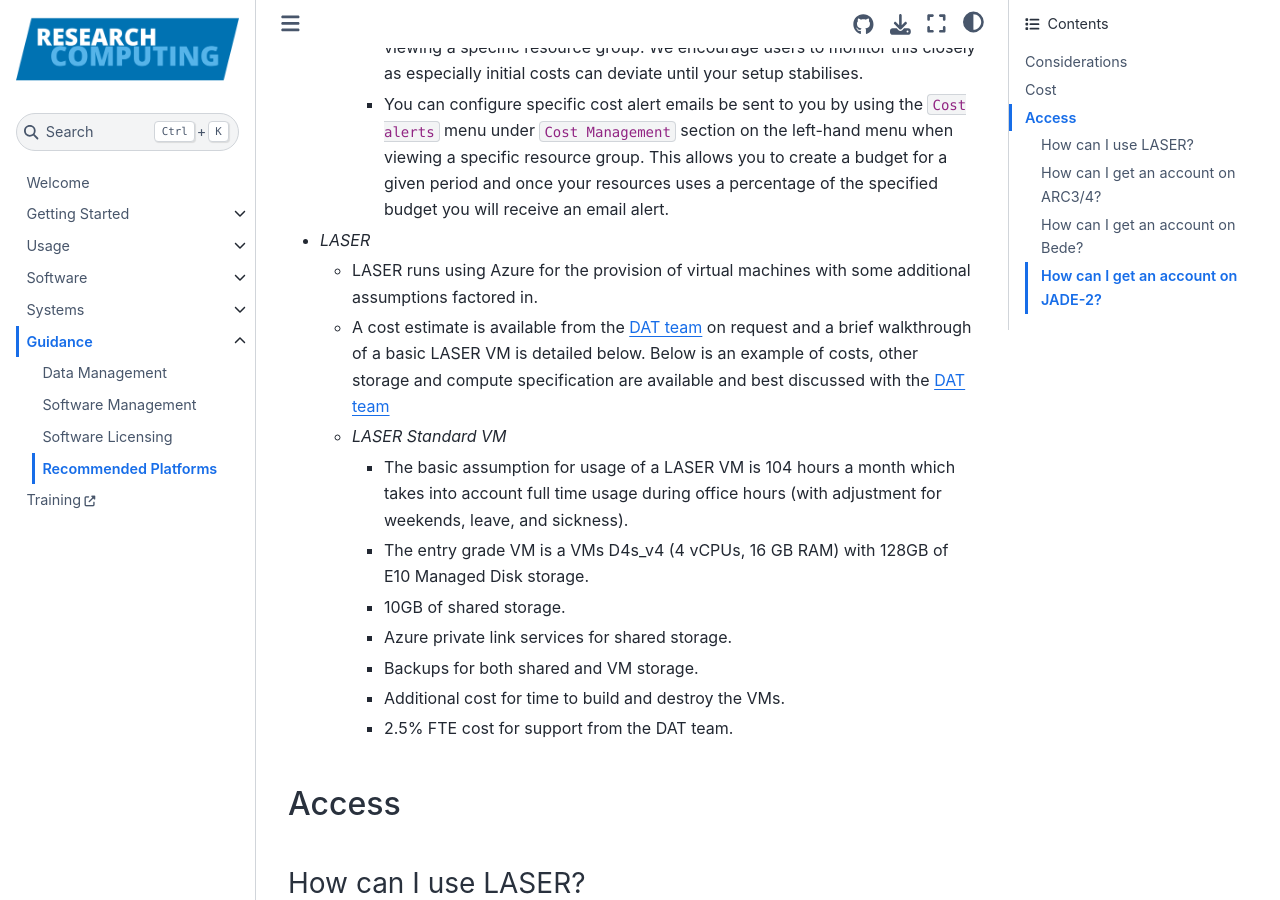
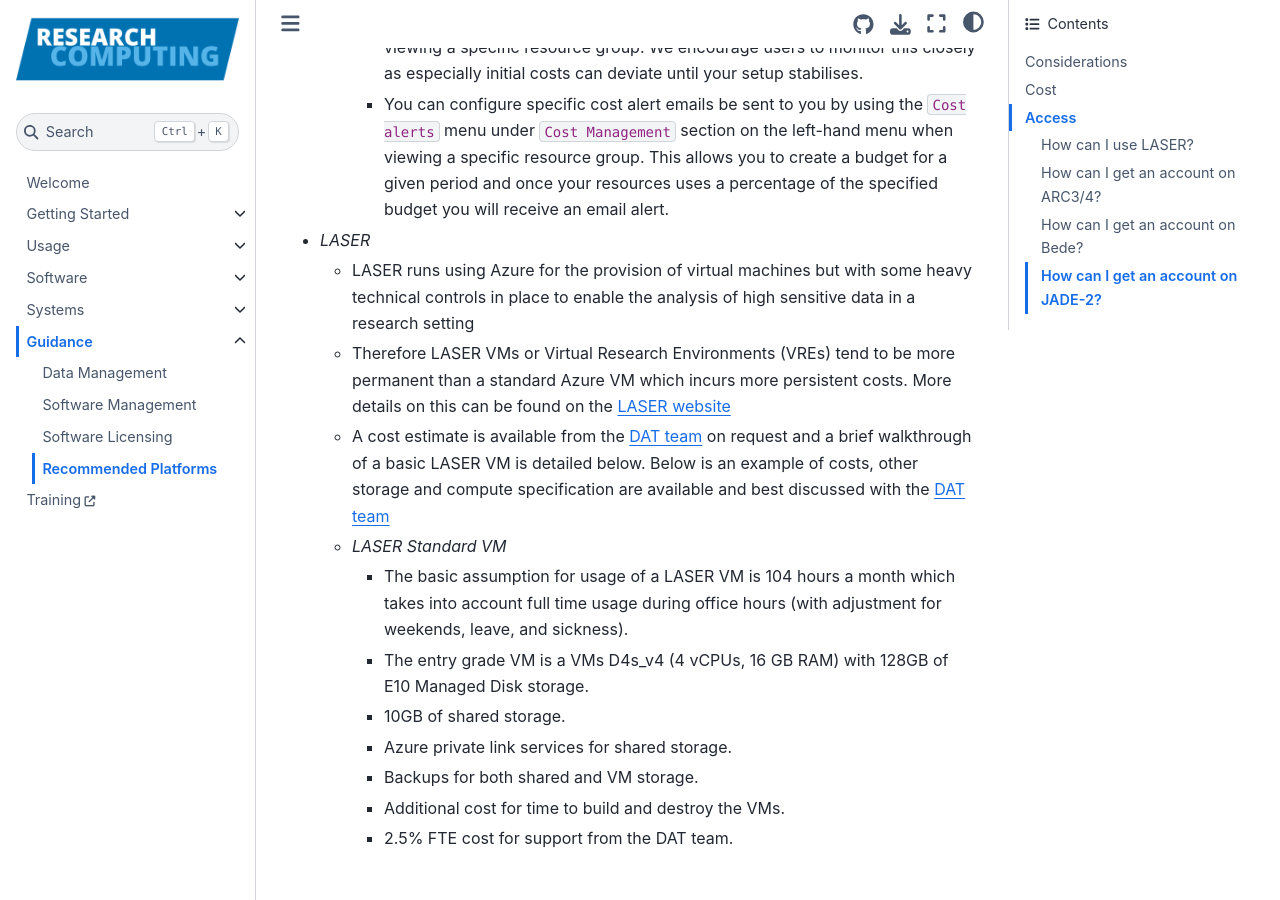
Before and after one commit to foqueiroz/arcdocs.github.io, a Jupyter Book: the page built from book/guidance/recommended_platforms.md, in a window 1280 px wide and 900 px high, scrolled down 3002 px. Built offline with Jupyter Book 1.0.4 settings and Sphinx 7.4.7 and the Sphinx Book theme 1.1.4, drawn with Linux system fonts in a browser that asks for light colours; pages that are not in the unit, such as notebooks, are missing from menus.

Commit message:
Update book/guidance/recommended_platforms.md
Co-authored-by: Alex Coleman <alexjcoleman@gmail.com>

```diff
--- a/book/guidance/recommended_platforms.md
+++ b/book/guidance/recommended_platforms.md
@@ -84,7 +84,8 @@
     - You can monitor your projected spend on Azure by checking the `Cost analysis` menu under `Cost Management` section on the left-hand menu when viewing a specific resource group. We encourage users to monitor this closely as especially initial costs can deviate until your setup stabilises.
     - You can configure specific cost alert emails be sent to you by using the `Cost alerts` menu under `Cost Management` section on the left-hand menu when viewing a specific resource group. This allows you to create a budget for a given period and once your resources uses a percentage of the specified budget you will receive an email alert.
 - *LASER*
-  - LASER runs using Azure for the provision of virtual machines with some additional assumptions factored in.
+  - LASER runs using Azure for the provision of virtual machines but with some heavy technical controls in place to enable the analysis of high sensitive data in a research setting
+  - Therefore LASER VMs or Virtual Research Environments (VREs) tend to be more permanent than a standard Azure VM which incurs more persistent costs. More details on this can be found on the [LASER website](https://lida-data-analytics-team.github.io/laserdocs/docs/laser_info/laser.html)
   - A cost estimate is available from the [DAT team](https://lida-data-analytics-team.github.io/laserdocs/docs/lida_services/dat.html) on request and a brief walkthrough of a basic LASER VM is detailed below. Below is an example of costs, other storage and compute specification are available and best discussed with the [DAT team](https://lida-data-analytics-team.github.io/laserdocs/docs/lida_services/dat.html)
   - *LASER Standard VM*
     - The basic assumption for usage of a LASER VM is 104 hours a month which takes into account full time usage during office hours (with adjustment for weekends, leave, and sickness).
```
